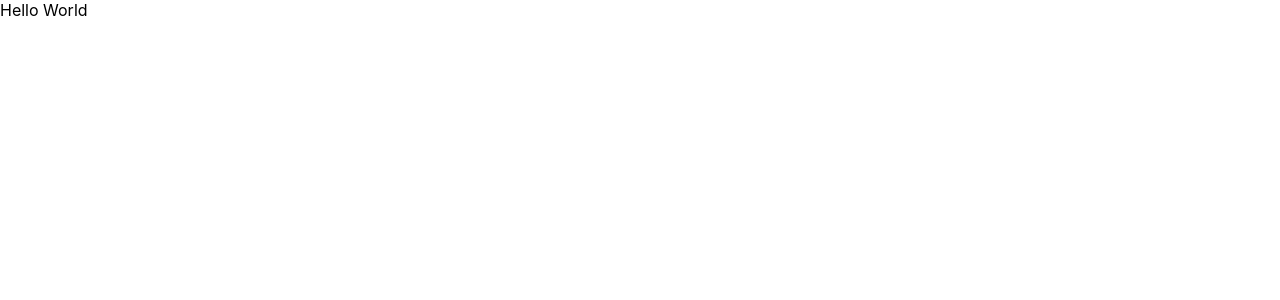
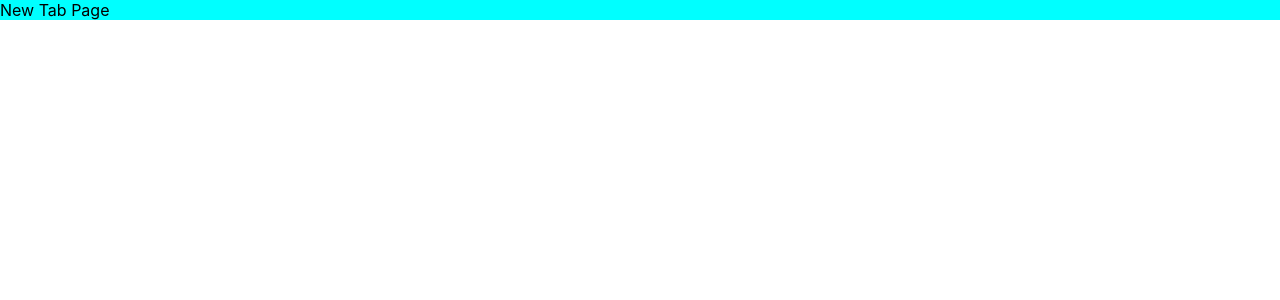
Before and after one commit to the-mainak-banerjee/tabify, a React (Create React App) app: page / in a window 1280 px wide. Shown: the top 300 px of the page. Built offline with nearby package versions, Linux system fonts and the light colour scheme.

Commit message:
created basic design

```diff
--- a/src/App.js
+++ b/src/App.js
@@ -1,8 +1,10 @@
+import NewTab from "./pages/NewTab";
+import './app.css'
 
 function App() {
   return (
-    <div>
-      Hello World
+    <div className='app'>
+      <NewTab/>
     </div>
   );
 }
--- /dev/null
+++ b/src/app.css
@@ -0,0 +1,4 @@
+.app{
+    background-color: aqua;
+    color: black;
+}
```
